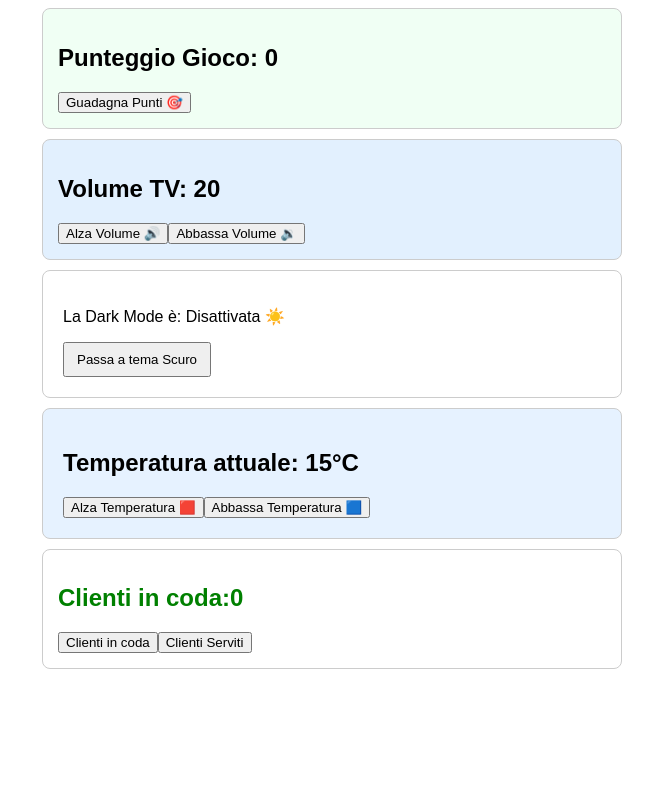
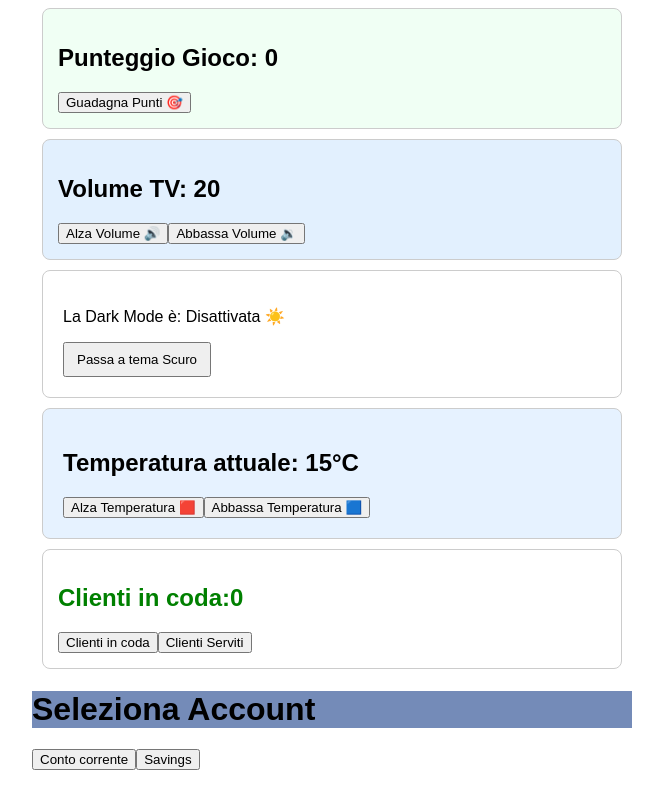
Before and after one commit to luca-ros/basicReactExer, a React (Vite) app: page / in a window 1280 px wide. Shown: the part 1008-1806 px from the top of the page, without its empty margins (308-971 px from the left). Before the commit the page ends 1715 px from the top, so only its background shows below. Built offline with nearby package versions, Linux system fonts and the light colour scheme.

Commit message:
Selector Account Feat

```diff
--- a/src/App.tsx
+++ b/src/App.tsx
@@ -13,6 +13,7 @@ import VolumeControl from "./components/03-StateAndClick/VolumeControl";
 import DarkModeToggle from "./components/03-StateAndClick/DarkModeToggle";
 import TemperatureGauge from "./components/03-StateAndClick/TemperatureGauge";
 import BankCounter from "./components/03-StateAndClick/BankCounter";
+import AccountSelector from "./components/03-StateAndClick/AccountSelector";
 
 
 function App() {
@@ -40,6 +41,7 @@ function App() {
             <DarkModeToggle />
             <TemperatureGauge />
             <BankCounter />
+            <AccountSelector />
         </div>
     )
 }
--- /dev/null
+++ b/src/components/03-StateAndClick/AccountSelector.tsx
@@ -0,0 +1,23 @@
+import { useState } from "react";
+
+
+function AccountSelector() {
+    const [accountType, setAccountType] = useState<string>("Seleziona Account");
+
+    function handleContoCorrente() {
+        setAccountType("Conto Corrente")
+    }
+    function handleContoSavings() {
+        setAccountType("Conto Savings")
+    }
+
+    return (
+        <div>
+            <h1 style={{ backgroundColor: accountType === "Conto Corrente" ? "#bec486" : "#748bb8" }}>{accountType}</h1>
+            <button onClick={handleContoCorrente}>Conto corrente</button>
+            <button onClick={handleContoSavings}>Savings</button>
+        </div>
+    )
+}
+
+export default AccountSelector
```
